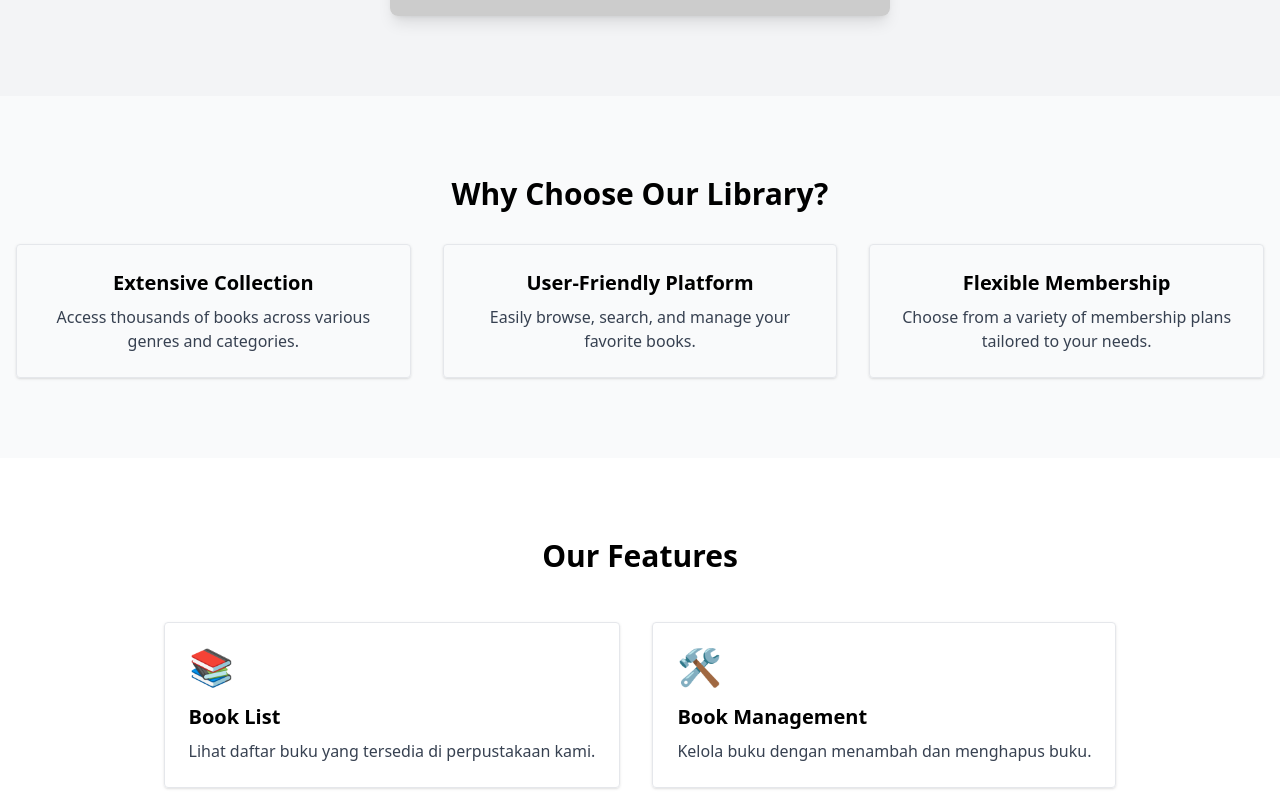
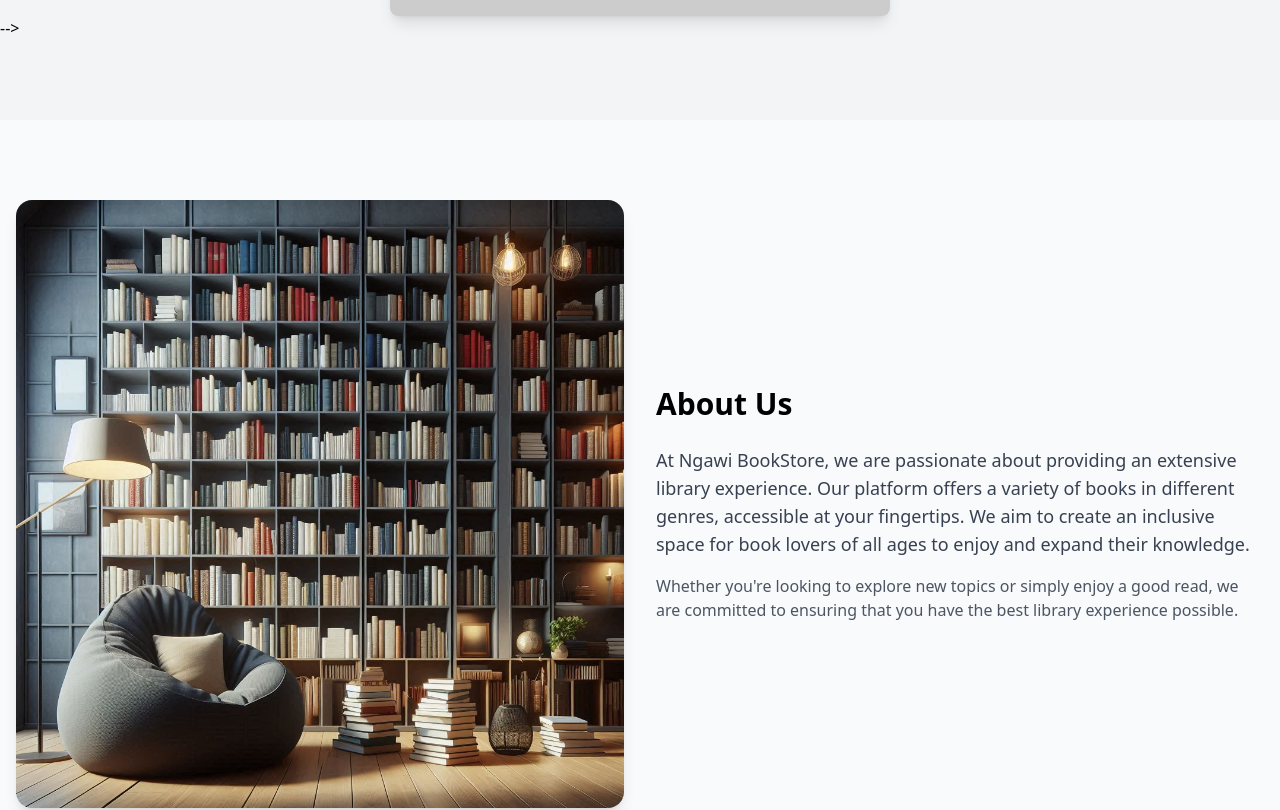
Before and after one commit to Gallant4114/pweb-vue-js-P25-2024, a Vue app: page / in a window 1280 px wide. Before the commit this address had no page. Shown: the part 640-1450 px from the top of the page. Built offline with nearby package versions, Linux system fonts and the light colour scheme.

Commit message:
add section, fitur belum bisa nyambung

```diff
--- a/src/App.vue
+++ b/src/App.vue
@@ -13,8 +13,6 @@ const features = [
     icon: "⚙️",
   },
 ];
-
-
 
 const testimonials = [
   {
@@ -67,10 +65,10 @@ const testimonials = [
         </p>
 
       <!-- Buttons -->
-        <div class="flex justify-center space-x-4">
+        <div class="flex justify-center gap-10 space-x-4">
           <RouterLink
             to="/signup"
-            class="bg-blue-600 text-white py-3 px-8 rounded-full shadow-lg transform transition-all duration-500 ease-in-out hover:bg-blue-700 hover:scale-110 hover:ring-4 hover:ring-blue-500 hover:ring-opacity-50 focus:outline-none focus:ring-4 focus:ring-blue-500 focus:ring-opacity-50"
+            class="bg-blue-600 text-white py-3 px-8 rounded-full shadow-lg transform transition-all duration-500 ease-in-out hover:bg-blue-800 hover:scale-110 hover:ring-4 hover:ring-blue-500 hover:ring-opacity-50 focus:outline-none focus:ring-4 focus:ring-blue-500 focus:ring-opacity-50"
           >
             Get Started
           </RouterLink>
@@ -90,7 +88,32 @@ const testimonials = [
           alt="Books Illustration"
           class="mx-auto rounded-lg shadow-lg"
         />
+      </div> -->
+  </section>
+
+  <!-- About Us Section -->
+  <section class="py-20 bg-gray-50">
+    <div class="container mx-auto px-4 flex flex-col md:flex-row items-center justify-between gap-8">
+      <!-- Image on the left -->
+      <div class="flex-1">
+        <img
+          src="/img/pic2.png"
+          alt="About Us"
+          class="w-full h-auto rounded-2xl shadow-lg"
+        />
       </div>
+
+      <!-- Text on the right -->
+      <div class="flex-1 text-center md:text-left">
+        <h2 class="text-3xl font-bold mb-6">About Us</h2>
+        <p class="text-gray-700 text-lg mb-4">
+          At Ngawi BookStore, we are passionate about providing an extensive library experience. Our platform offers a variety of books in different genres, accessible at your fingertips. We aim to create an inclusive space for book lovers of all ages to enjoy and expand their knowledge.
+        </p>
+        <p class="text-gray-600">
+          Whether you're looking to explore new topics or simply enjoy a good read, we are committed to ensuring that you have the best library experience possible.
+        </p>
+      </div>
+    </div>
   </section>
 
     <!-- Why Choose Us Section -->
@@ -98,19 +121,19 @@ const testimonials = [
     <div class="container mx-auto px-4 text-center">
       <h2 class="text-3xl font-bold mb-8">Why Choose Our Library?</h2>
       <div class="grid grid-cols-1 sm:grid-cols-2 lg:grid-cols-3 gap-8">
-        <div class="p-6 border rounded shadow">
+        <div class="p-6 border rounded-2xl shadow">
           <h3 class="text-xl font-semibold mb-2">Extensive Collection</h3>
           <p class="text-gray-700">
             Access thousands of books across various genres and categories.
           </p>
         </div>
-        <div class="p-6 border rounded shadow">
+        <div class="p-6 border rounded-2xl shadow">
           <h3 class="text-xl font-semibold mb-2">User-Friendly Platform</h3>
           <p class="text-gray-700">
             Easily browse, search, and manage your favorite books.
           </p>
         </div>
-        <div class="p-6 border rounded shadow">
+        <div class="p-6 border rounded-2xl shadow">
           <h3 class="text-xl font-semibold mb-2">Flexible Membership</h3>
           <p class="text-gray-700">
             Choose from a variety of membership plans tailored to your needs.
@@ -132,24 +155,24 @@ const testimonials = [
       </div>
 
       <!-- Book List Feature Card -->
-      <router-link
+      <RouterLink
         to="/list"
-        class="p-6 border rounded shadow hover:shadow-lg transform hover:scale-105 transition-transform duration-300"
+        class="p-6 border rounded-2xl shadow hover:shadow-lg transform hover:scale-105 transition-transform duration-300"
       >
-        <div class="text-4xl mb-4 text-blue-600">📚</div> <!-- Icon for Book List -->
+        <div class="text-4xl mb-4 text-blue-600">📚</div>
         <h3 class="text-xl font-semibold mb-2">Book List</h3>
         <p class="text-gray-700">Lihat daftar buku yang tersedia di perpustakaan kami.</p>
-      </router-link>
+      </RouterLink>
 
       <!-- Book Management Feature Card -->
-      <router-link
+      <RouterLink
         to="/add"
-        class="p-6 border rounded shadow hover:shadow-lg transform hover:scale-105 transition-transform duration-300"
+        class="p-6 border rounded-2xl shadow hover:shadow-lg transform hover:scale-105 transition-transform duration-300"
       >
-        <div class="text-4xl mb-4 text-blue-600">🛠️</div> <!-- Icon for Book Management -->
+        <div class="text-4xl mb-4 text-blue-600">🛠️</div>
         <h3 class="text-xl font-semibold mb-2">Book Management</h3>
         <p class="text-gray-700">Kelola buku dengan menambah dan menghapus buku.</p>
-      </router-link>
+      </RouterLink>
 
     </div>
   </div>
@@ -182,7 +205,6 @@ const testimonials = [
     </div>
   </section>
 
-  <router-view />
   <!-- Footer -->
 <footer class="bg-gray-800 text-white py-10">
   <div class="container mx-auto px-4">
--- a/src/main.ts
+++ b/src/main.ts
@@ -1,4 +1,4 @@
-import "./assets/main.css"; // Pastikan file ini ada dan berisi konfigurasi Tailwind
+import "./assets/main.css";
 
 import { createApp } from "vue";
 import App from "./App.vue";
```
Also changed, not shown: img/pic1.png (added), img/pic2.png (added).
